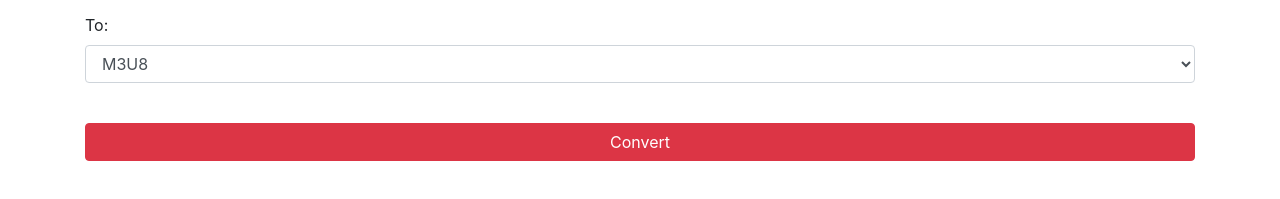
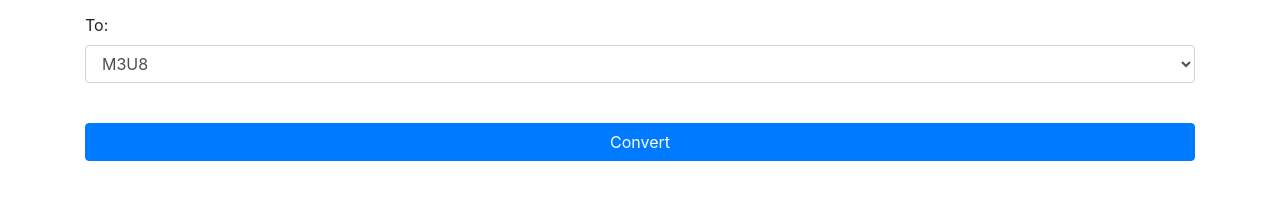
Before and after one commit to Rudramani7/video-converter, a website: page index.html in a window 1280 px wide. Shown: the part 137-336 px from the top of the page. Drawn offline with nearby package versions, Linux system fonts and the light colour scheme.

Commit message:
First commit for video-conveter

```diff
--- a/index.html
+++ b/index.html
@@ -25,7 +25,7 @@
         </div>
         <br />
         <div class="form-group">
-          <button class="btn btn-danger btn-block">
+          <button class="btn btn-primary btn-block">
             Convert
           </button>
         </div>
```
